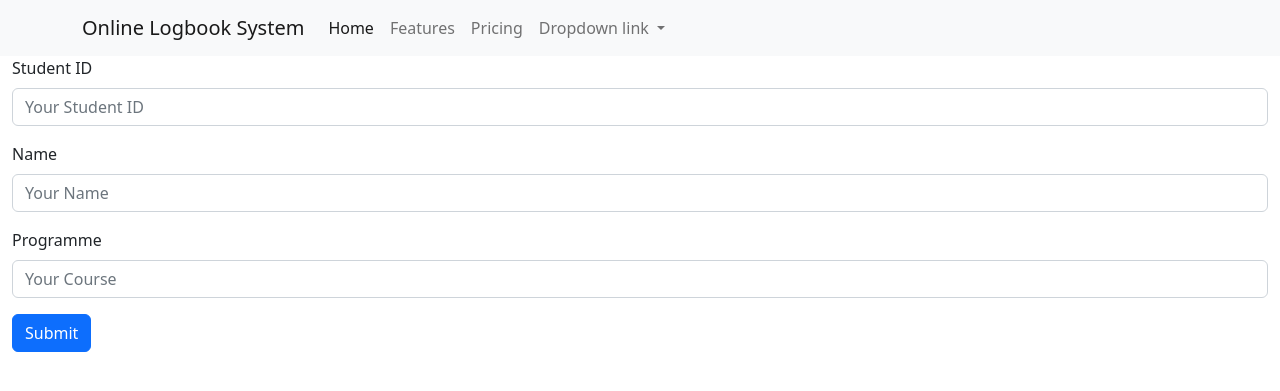
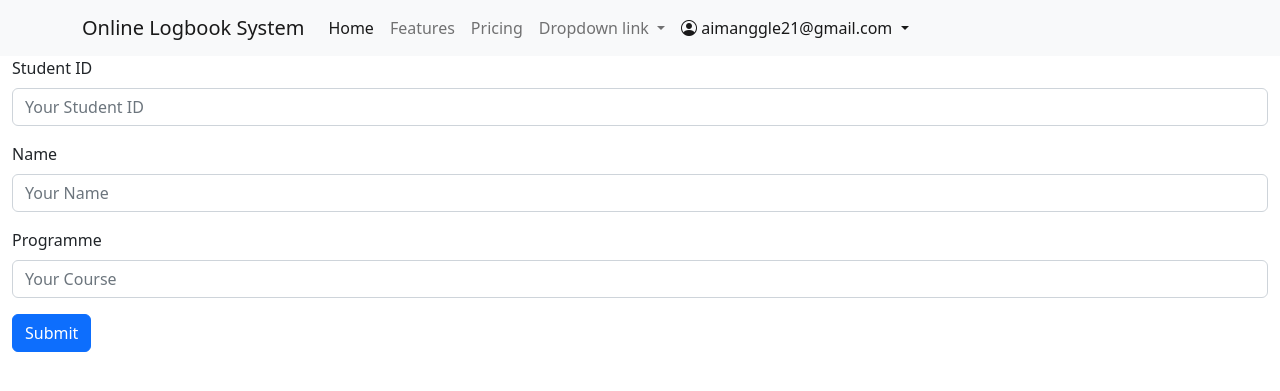
Before and after one commit to HitZax/FYP, a CodeIgniter 4 app: the page made by app/Views/Student/edit.php in a window 1280 px wide. Shown: the top 391 px of the page. Run offline with PHP 8.4 and a stand-in for CodeIgniter, Linux system fonts and the light colour scheme; the template is opened without the code that fills it, so the values that code supplies are empty; some libraries are stand-ins or nearby versions.

Commit message:
logout add navbar

```diff
--- a/app/Views/layout/navbar.php
+++ b/app/Views/layout/navbar.php
@@ -25,6 +25,21 @@
             <li><a class="dropdown-item" href="#">Something else here</a></li>
           </ul>
         </li>
+        <ul class="nav navbar-nav">
+                <li class="dropdown">
+                    <a href="#" class="dropdown-toggle nav-link active" data-bs-toggle="dropdown" role="button" aria-expanded="false">
+                        <i class="bi bi-person-circle pr-1"></i>  aimanggle21@gmail.com <span class="caret"></span>
+                    </a>
+
+                    <ul class="dropdown-menu dropdown-menu-right" role="menu">
+                        <li class="nav-item">
+                            <a class="dropdown-item" href="/logout">
+                            <i class="fa-solid fa-arrow-right-from-bracket"></i> Logout
+                            </a>
+                        </li>
+                    </ul>
+                </li>
+            </ul>
       </ul>
     </div>
   </div>
```
